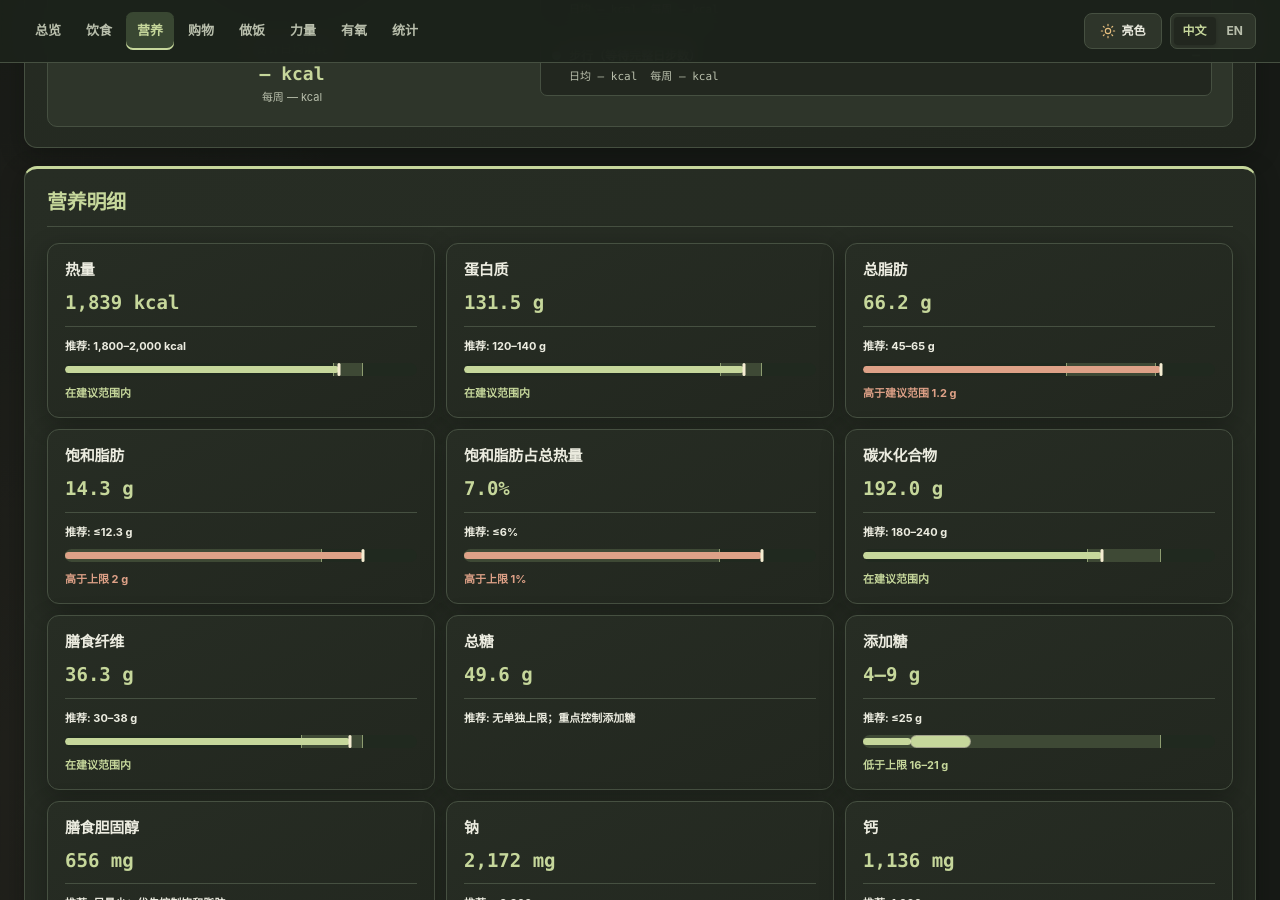
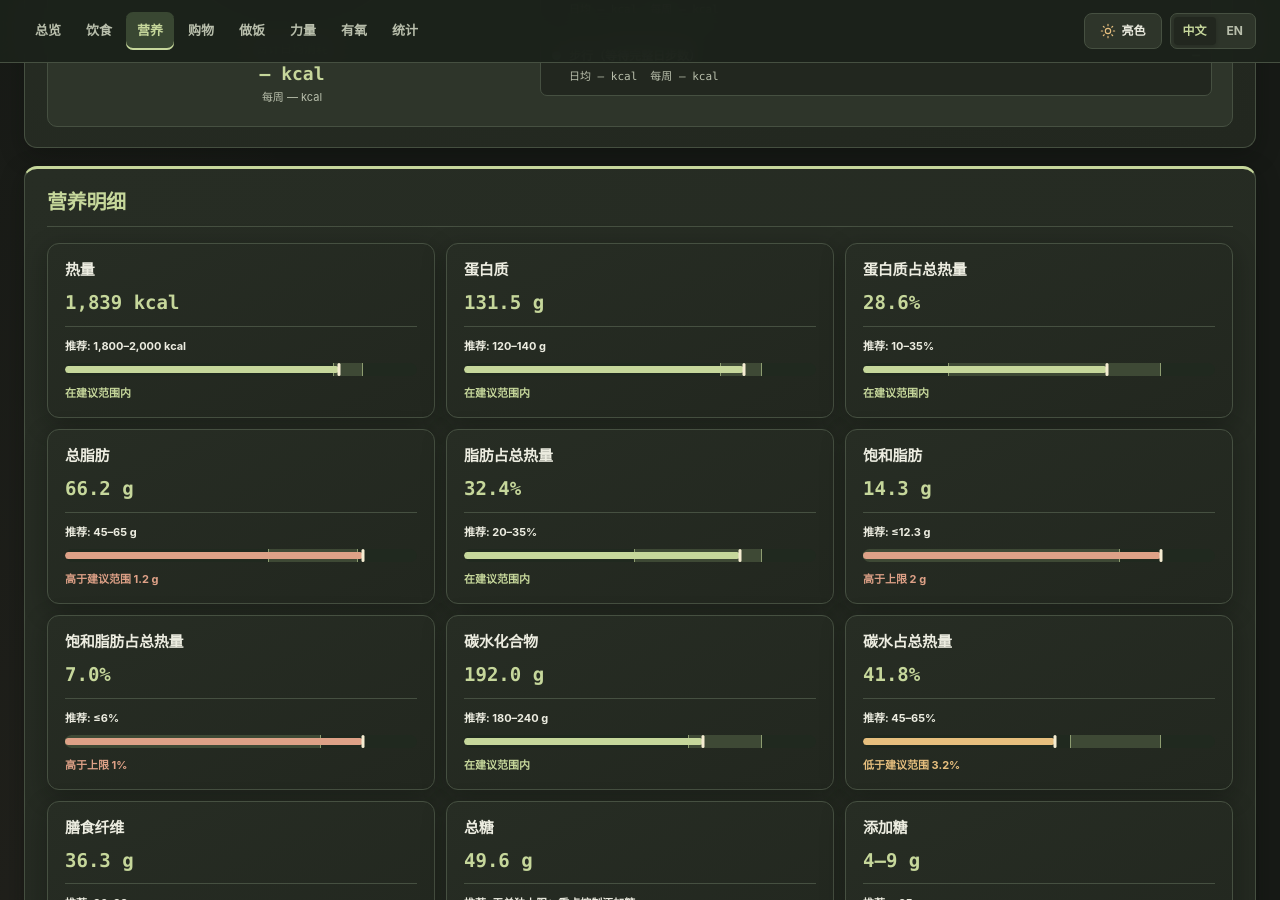
Before and after one commit to yunhaixiang/fitness, a Jekyll site: the page built from stats.md, in a window 1280 px wide and 900 px high, scrolled down 2390 px. Built offline with Jekyll 4.4.1, drawn with Linux system fonts in a browser that asks for light colours.

Commit message:
Show macronutrient shares of total calories in nutrition details

```diff
--- a/assets/i18n.js
+++ b/assets/i18n.js
@@ -266,6 +266,9 @@
     '有氧：HIIT、游泳、跑步机或健身馆自行车，2次／周（净增加）': 'Cardio: HIIT, Swimming, Treadmill or Stationary Bike, Twice a Week (Net)',
     '步行（估计每周12 km，净增加）': 'Walking (about 12 km/week, net)',
     '力量训练（净增加）': 'Strength training (net)',
+    '蛋白质占总热量': 'Protein as share of total calories',
+    '脂肪占总热量': 'Fat as share of total calories',
+    '碳水占总热量': 'Carbohydrates as share of total calories',
     '饱和脂肪占总热量': 'Saturated fat as share of calories',
     '每周训练量统计': 'Weekly training volume', '每餐营养统计': 'Nutrition per meal',
     '待确认': 'To be confirmed',
--- a/scripts/recalculate-nutrition.py
+++ b/scripts/recalculate-nutrition.py
@@ -36,6 +36,10 @@ def recalculate(root):
  file.write_text(metrics)
  file=root/'stats.md';page=file.read_text()
  values={'热量':f'{round(daily["kcal"]):,} kcal','蛋白质':f'{daily["protein"]:.1f} g','总脂肪':f'{daily["fat"]:.1f} g','饱和脂肪':f'{daily["saturatedFat"]:.1f} g','饱和脂肪占总热量':f'{daily["saturatedFat"]*900/daily["kcal"]:.1f}%','碳水化合物':f'{daily["carbs"]:.1f} g','膳食纤维':f'{daily["fibre"]:.1f} g','总糖':f'{daily["sugar"]:.1f} g','膳食胆固醇':f'{round(daily["cholesterol"])} mg','钠':f'{round(daily["sodium"]):,} mg','Omega-3：EPA，DHA（合计）':f'{daily["epaDha"]:.1f} g'}
+ # Shares use the plan's total food calories, matching the saturated-fat ratio.
+ # The intake pie separately normalizes macro calories to draw a complete circle.
+ for label,field,factor in [('蛋白质占总热量','protein',4),('脂肪占总热量','fat',9),('碳水占总热量','carbs',4)]:
+  values[label]=f'{daily[field]*factor*100/daily["kcal"]:.1f}%'
  for label,field,unit,decimals in [('钙','calcium','mg',0),('铁','iron','mg',1),('钾','potassium','mg',0),('维生素D','vitaminD','µg',1),('维生素B12','vitaminB12','µg',1),('碘','iodine','µg',0)]:
   values[label]=f'{daily[field]:,.{decimals}f} {unit}'
  page=page.replace(' data-en="Pending Verification"','')
--- a/stats.md
+++ b/stats.md
@@ -107,10 +107,20 @@ visual: true
 <td style="text-align: right;">131.5 g</td>
 <td>120–140 g</td>
 </tr>
+<tr data-macro-share="protein">
+<td>蛋白质占总热量</td>
+<td style="text-align: right;">28.6%</td>
+<td>10–35%</td>
+</tr>
 <tr data-macro="fat">
 <td>总脂肪</td>
 <td style="text-align: right;">66.2 g</td>
 <td>45–65 g</td>
+</tr>
+<tr data-macro-share="fat">
+<td>脂肪占总热量</td>
+<td style="text-align: right;">32.4%</td>
+<td>20–35%</td>
 </tr>
 <tr>
 <td>饱和脂肪</td>
@@ -126,6 +136,11 @@ visual: true
 <td>碳水化合物</td>
 <td style="text-align: right;">192.0 g</td>
 <td>180–240 g</td>
+</tr>
+<tr data-macro-share="carbs">
+<td>碳水占总热量</td>
+<td style="text-align: right;">41.8%</td>
+<td>45–65%</td>
 </tr>
 <tr>
 <td>膳食纤维</td>
```
Also changed, not shown: plans/plan-2/stats.md (+15 -0 lines), tests/seven-meals.test.js (+14 -0 lines).
